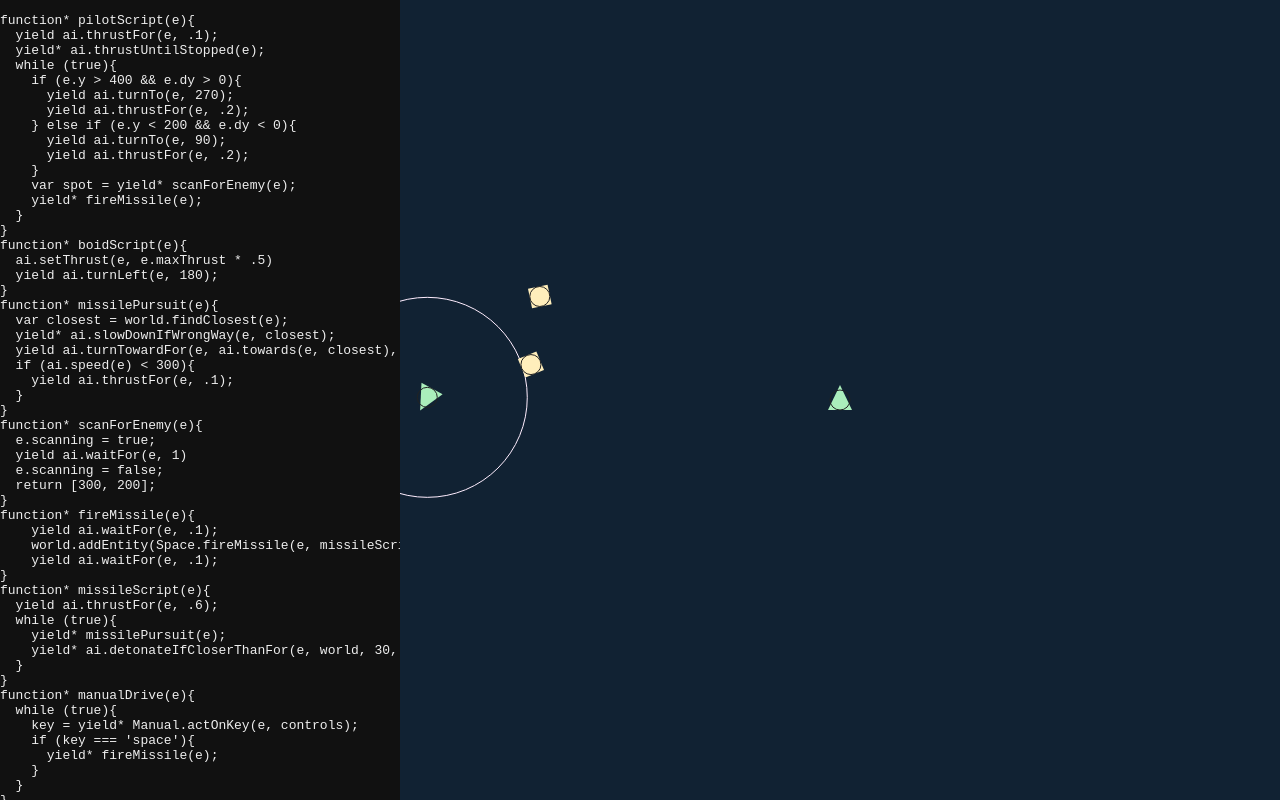
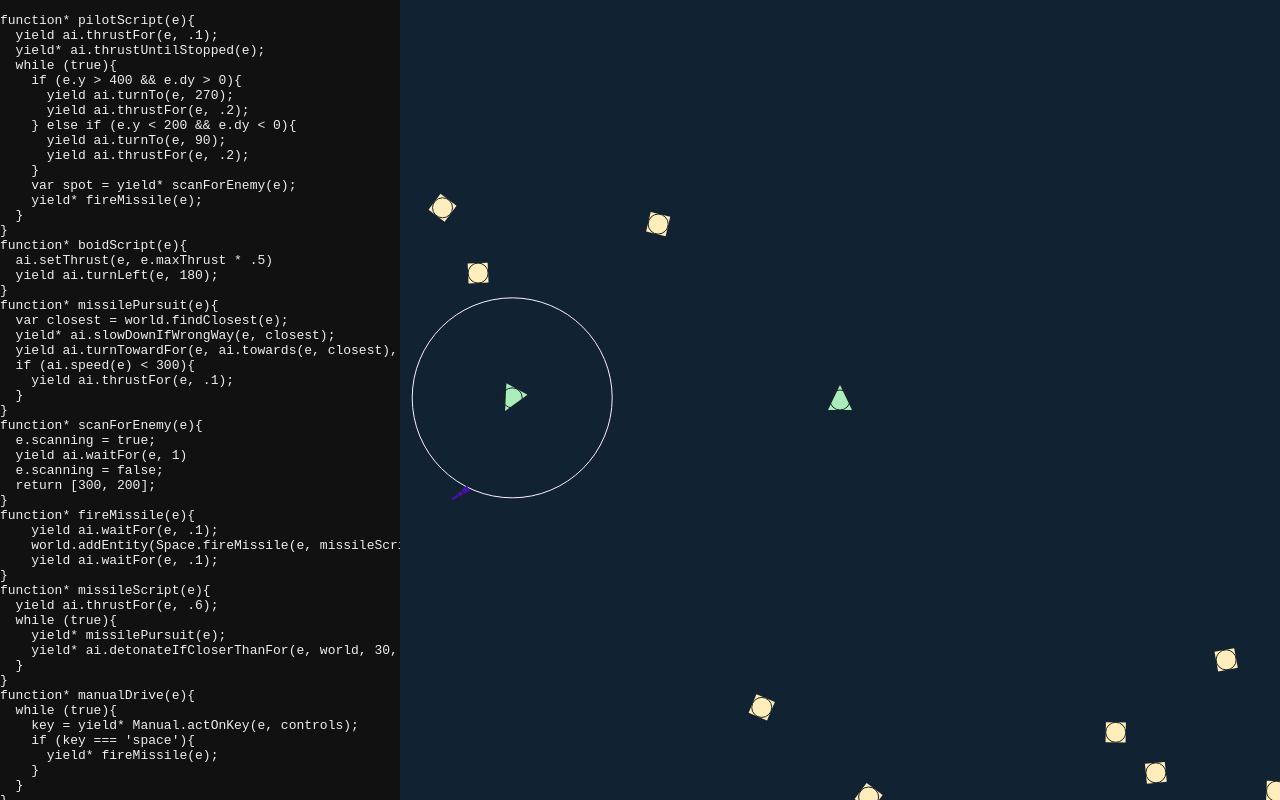
Before and after one commit to thomasballinger/shiplang, a plain HTML site: page missile.html in a window 1280 px wide. Drawn offline with Linux system fonts and the light colour scheme.

Commit message:
add some boids

```diff
--- a/missile.html
+++ b/missile.html
@@ -104,11 +104,12 @@ document.getElementById('editor').innerHTML = '<code><pre>'+pilotScriptSource+'<
   var display = new Space.SpaceDisplay('canvas');
   var world = new Space.SpaceWorld();
 
-  var ship = Space.makeShip(400, 190, 17, .1, 270, manualDrive);
+  var ship = Space.makeShip(400, 190, 0, 0, 270, manualDrive);
   world.addEntity(ship);
   world.addEntity(Space.makeShip(70, 190, 17, .1, 270, pilotScript));
-  world.addEntity(Space.makeBoid(180, 90, .1, .2, boidScript));
-  world.addEntity(Space.makeBoid(180, 150, .1, .2, boidScript));
+  for (var i=0; i<20; i++){
+    world.addEntity(Space.makeBoid(Math.random()*1000, Math.random()*1000, Math.random()*2-1, Math.random()*2-1, boidScript));
+  }
   var last_tick = new Date().getTime()
   function tick(){
     var now = new Date().getTime();
```
